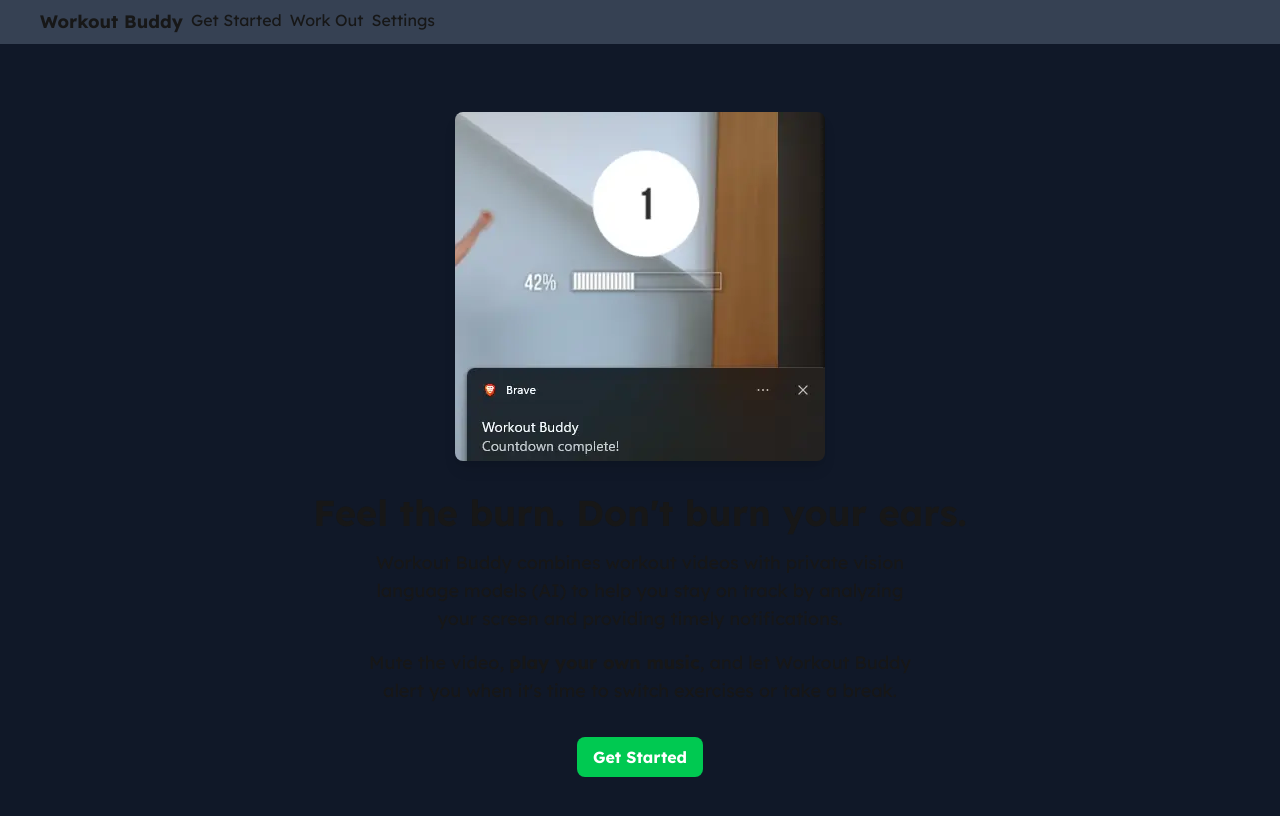
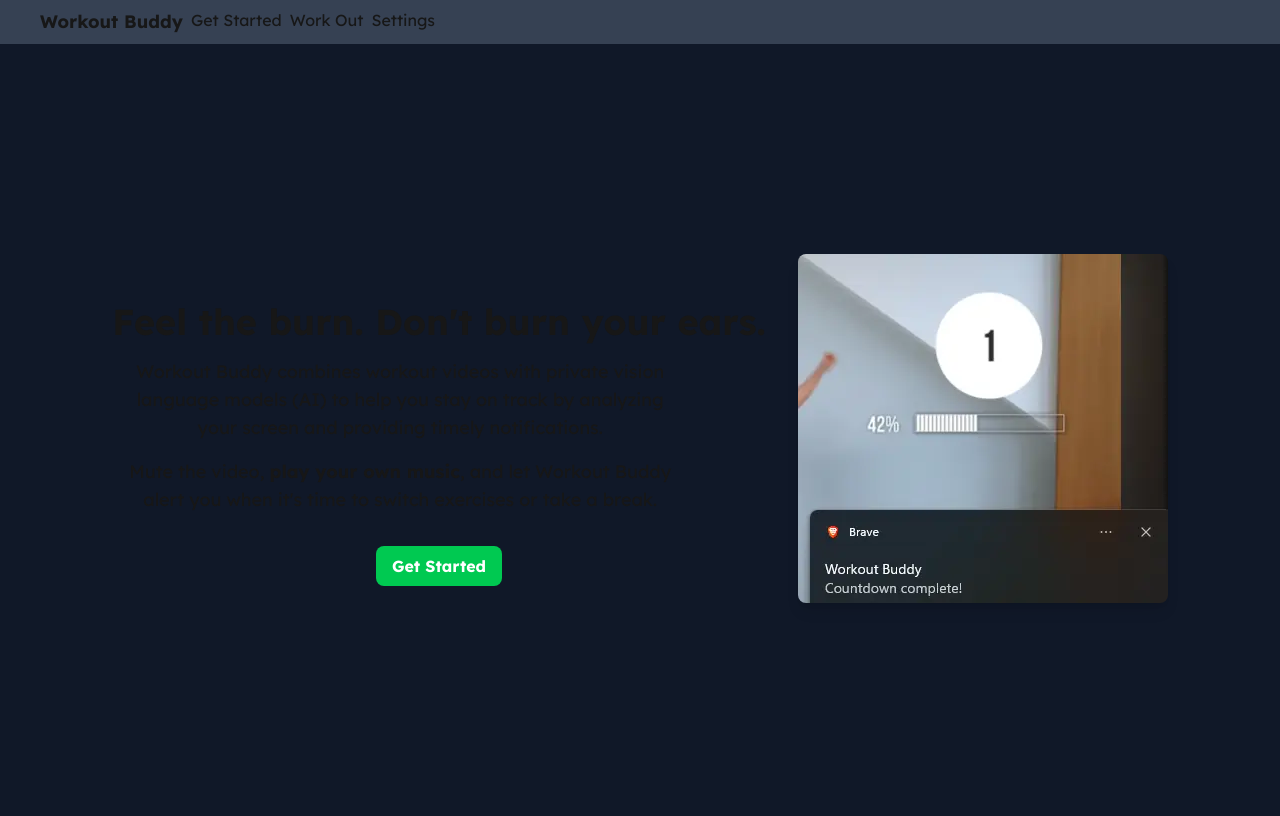
Before and after one commit to mrrfv/workout-buddy-web, a Next.js app in the folder web/: page / in a window 1280 px wide. Shown: the top 816 px of the page. Built offline with nearby package versions, Linux system fonts and the light colour scheme.

Commit message:
feat: enhance layout of landing page for large screens

```diff
--- a/web/src/app/dynamic_buttons.tsx
+++ b/web/src/app/dynamic_buttons.tsx
@@ -8,7 +8,7 @@ export function DynamicLandingButtons() {
 
     return (
         <>
-            <div className="flex flex-row">
+            <div className="flex flex-row items-center justify-center">
                 {settings.aiModel ? (
                     <>
                     <Link href="/workout" className="bg-green-500 hover:bg-green-600 text-white py-2 px-4 rounded-lg font-bold mr-4">Work Out</Link>
--- a/web/src/app/page.tsx
+++ b/web/src/app/page.tsx
@@ -4,12 +4,14 @@ import Image from "next/image";
 export default function Landing() {
     return (
         <>
-            <section className="flex min-h-screen flex-col items-center justify-center font-sans bg-gray-900">
-                <Image src="/demo.webp" alt="Workout Buddy Demo" width={370} height={349} className="rounded-lg shadow-lg mb-8"/>
-                <h1 className="text-4xl font-bold mb-4 text-center">Feel the burn. Don't burn your ears.</h1>
-                <p className="text-lg text-center max-w-xl mb-4 px-4">Workout Buddy combines workout videos with private vision language models (AI) to help you stay on track by analyzing your screen and providing timely notifications.</p>
-                <p className="text-lg text-center max-w-xl mb-8 px-4">Mute the video, <b>play your own music</b>, and let Workout Buddy alert you when it's time to switch exercises or take a break.</p>
-                <DynamicLandingButtons/>
+            <section className="flex min-h-screen lg:flex-row flex-col items-center justify-center font-sans bg-gray-900">
+                <Image src="/demo.webp" alt="Workout Buddy Demo" width={370} height={349} className="rounded-lg shadow-lg mb-8 lg:order-last lg:ml-8"/>
+                <div>
+                    <h1 className="text-4xl font-bold mb-4 text-center">Feel the burn. Don't burn your ears.</h1>
+                    <p className="text-lg text-center max-w-xl mb-4 px-4">Workout Buddy combines workout videos with private vision language models (AI) to help you stay on track by analyzing your screen and providing timely notifications.</p>
+                    <p className="text-lg text-center max-w-xl mb-8 px-4">Mute the video, <b>play your own music</b>, and let Workout Buddy alert you when it's time to switch exercises or take a break.</p>
+                    <DynamicLandingButtons/>
+                </div>
             </section>
         </>
     );
```
